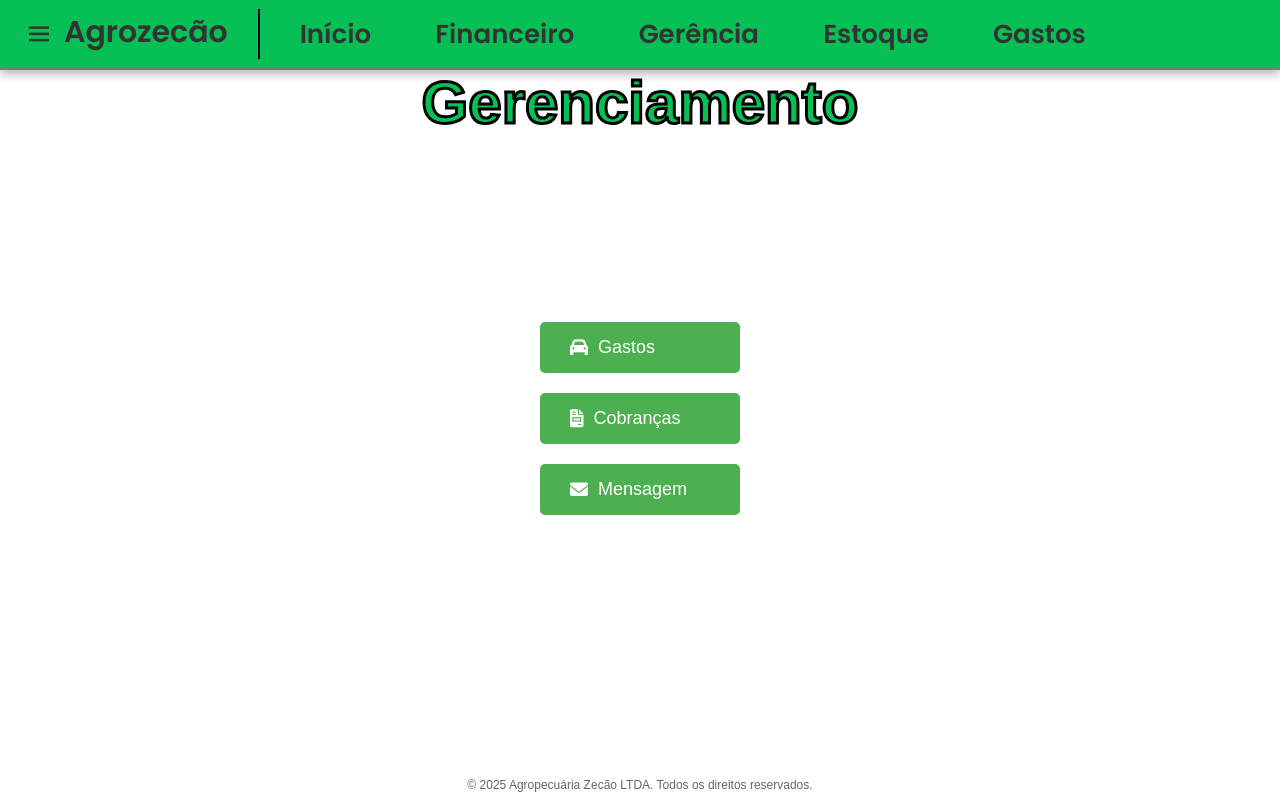
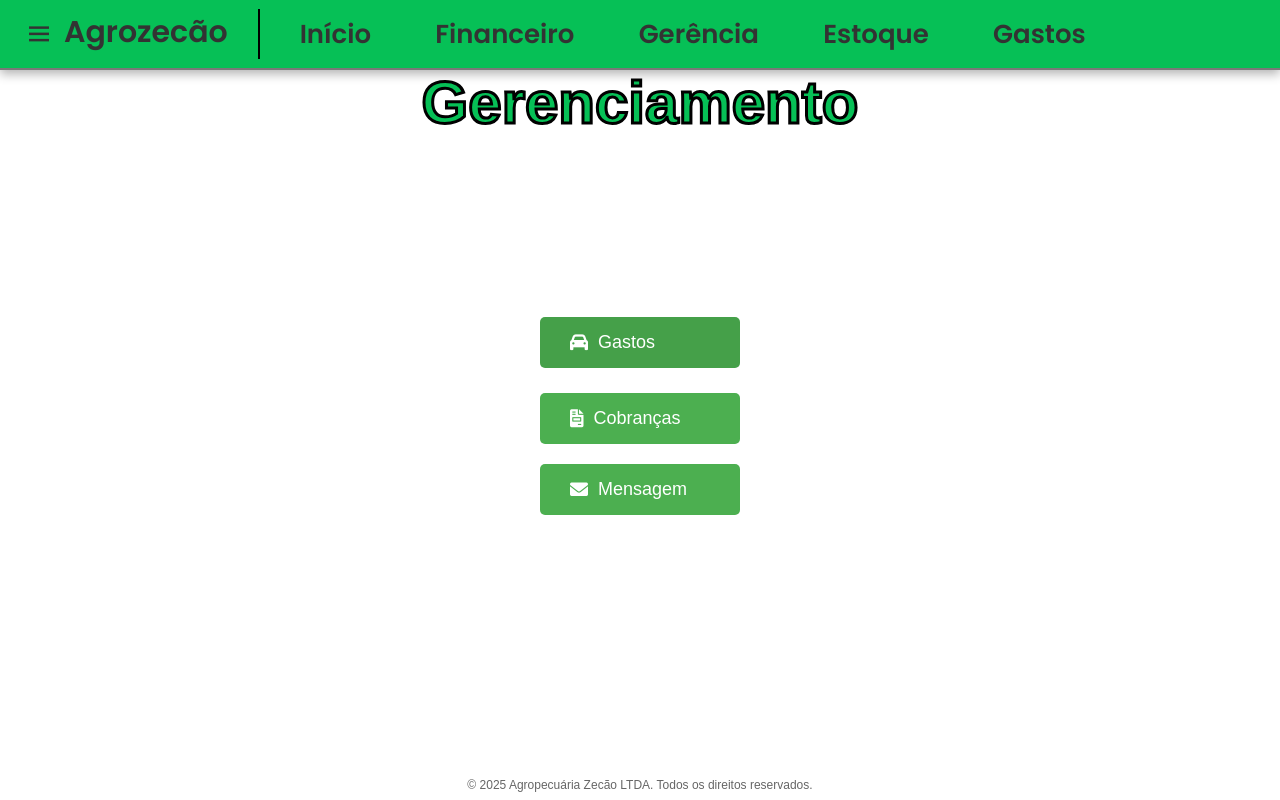
Before and after one commit to murilo813/AgroZecao, a Flask app: template templates/gerencia.html in a window 1280 px wide, with the pointer over the restyled element. Run offline with Flask 3, Linux system fonts and the light colour scheme; the template is opened without the code that fills it: most values are stand-ins (such as "Sample title", 1, 10 or a date in 2020).

Commit message:
Ajuste na animação dos botoes dentro do módulo gerencia

```diff
--- a/static/css/gerencia.css
+++ b/static/css/gerencia.css
@@ -348,6 +348,10 @@ h1 {
 .visualizar-dados i {
   margin-right: 10px;
 }
+.visualizar-dados:hover {
+  background-color: #45a049;
+  transform: translateY(-5px);
+}
 /* verdados */
 #tabela-dados {
   position: absolute;
```
